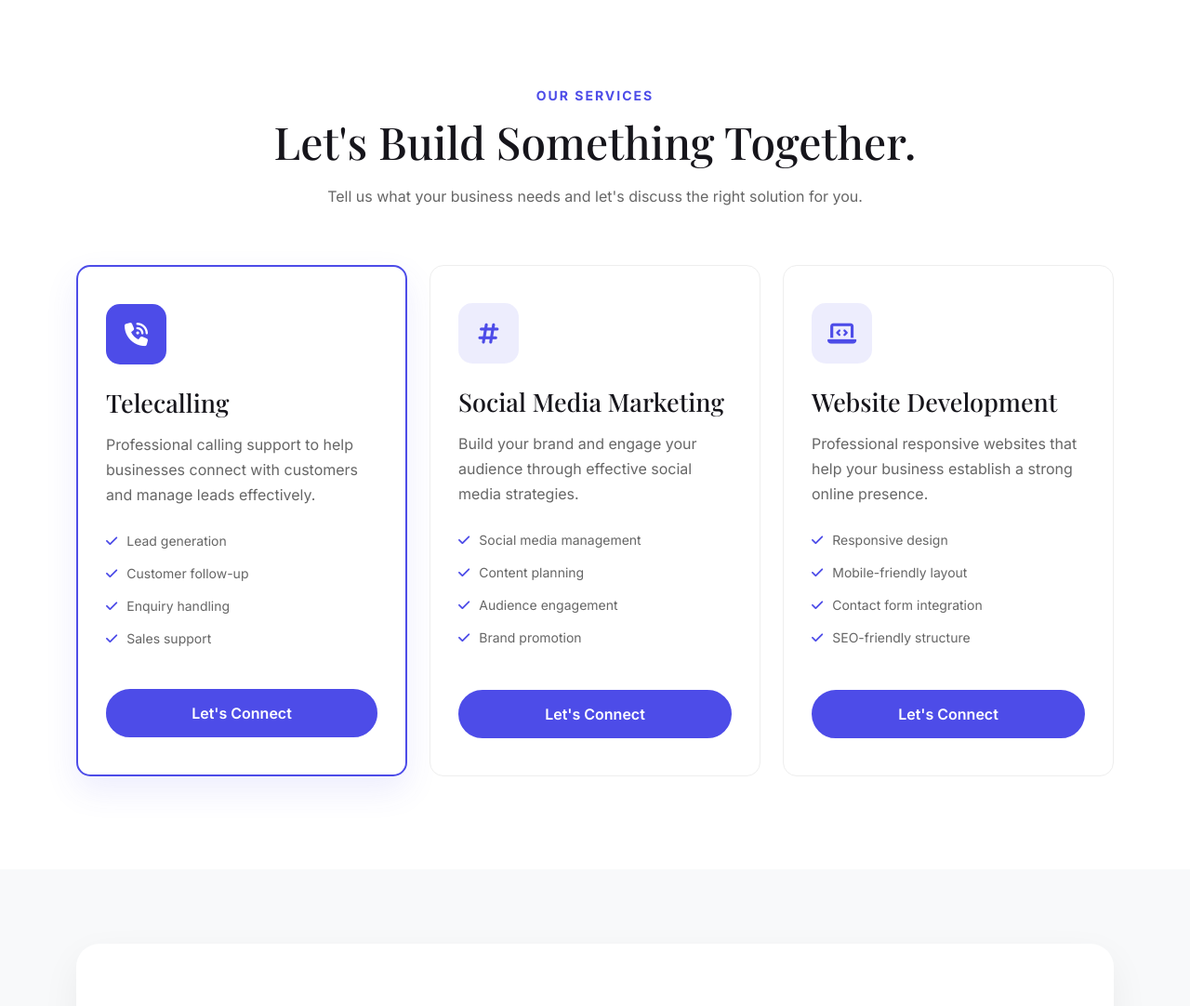
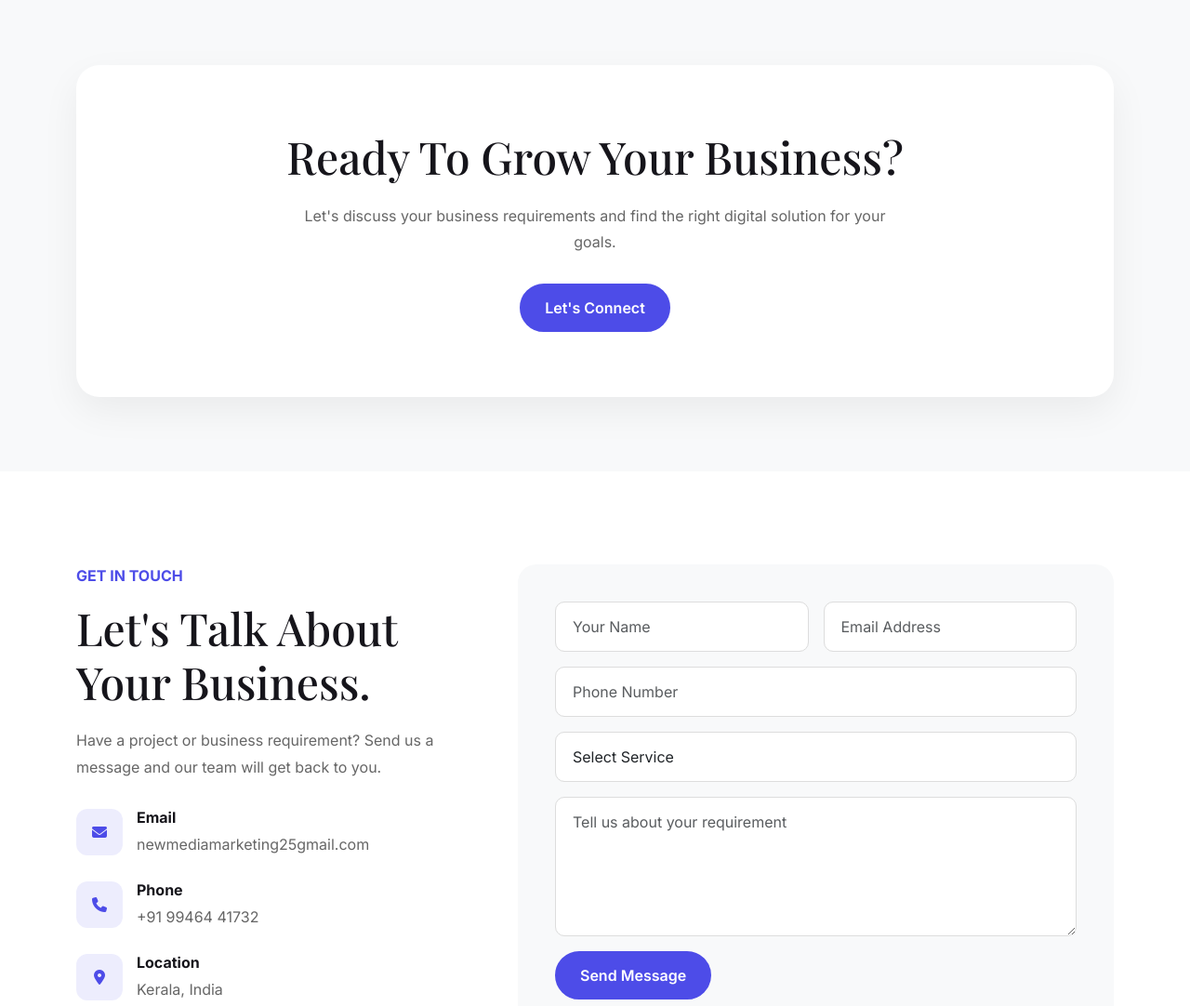
Before and after one commit to sreeharisivansrss/newmedia, a plain HTML site: page index.html in a window 1280 px wide. Shown: the part 3540-4622 px from the top of the page at 93% size. Drawn offline with nearby package versions, Linux system fonts and the light colour scheme.

Commit message:
updated website

```diff
--- a/index.html
+++ b/index.html
@@ -1405,205 +1405,6 @@
 
 
     <!-- =========================
-         SERVICES / CONNECT
-    ========================= -->
-
-    <section class="section packages-section" id="packages">
-
-        <div class="container">
-
-            <div class="section-title">
-
-                <span>Our Services</span>
-
-                <h2>
-                    Let's Build Something Together.
-                </h2>
-
-                <p>
-                    Tell us what your business needs and let's
-                    discuss the right solution for you.
-                </p>
-
-            </div>
-
-
-            <div class="row g-4">
-
-                <!-- TELECALLING -->
-
-                <div class="col-lg-4 col-md-6">
-
-                    <div class="package-card featured">
-
-                        <div class="package-icon">
-                            <i class="fas fa-phone-volume"></i>
-                        </div>
-
-                        <h4>
-                            Telecalling
-                        </h4>
-
-                        <p>
-                            Professional calling support to help
-                            businesses connect with customers and
-                            manage leads effectively.
-                        </p>
-
-                        <ul class="package-list">
-
-                            <li>
-                                <i class="fas fa-check"></i>
-                                Lead generation
-                            </li>
-
-                            <li>
-                                <i class="fas fa-check"></i>
-                                Customer follow-up
-                            </li>
-
-                            <li>
-                                <i class="fas fa-check"></i>
-                                Enquiry handling
-                            </li>
-
-                            <li>
-                                <i class="fas fa-check"></i>
-                                Sales support
-                            </li>
-
-                        </ul>
-
-                        <a href="#contact"
-                           class="btn btn-primary-custom w-100 service-connect">
-
-                            Let's Connect
-
-                        </a>
-
-                    </div>
-
-                </div>
-
-
-                <!-- SOCIAL MEDIA MARKETING -->
-
-                <div class="col-lg-4 col-md-6">
-
-                    <div class="package-card">
-
-                        <div class="package-icon">
-                            <i class="fas fa-hashtag"></i>
-                        </div>
-
-                        <h4>
-                            Social Media Marketing
-                        </h4>
-
-                        <p>
-                            Build your brand and engage your audience
-                            through effective social media strategies.
-                        </p>
-
-                        <ul class="package-list">
-
-                            <li>
-                                <i class="fas fa-check"></i>
-                                Social media management
-                            </li>
-
-                            <li>
-                                <i class="fas fa-check"></i>
-                                Content planning
-                            </li>
-
-                            <li>
-                                <i class="fas fa-check"></i>
-                                Audience engagement
-                            </li>
-
-                            <li>
-                                <i class="fas fa-check"></i>
-                                Brand promotion
-                            </li>
-
-                        </ul>
-
-                        <a href="#contact"
-                           class="btn btn-primary-custom w-100 service-connect">
-
-                            Let's Connect
-
-                        </a>
-
-                    </div>
-
-                </div>
-
-
-                <!-- WEBSITE DEVELOPMENT -->
-
-                <div class="col-lg-4 col-md-6">
-
-                    <div class="package-card">
-
-                        <div class="package-icon">
-                            <i class="fas fa-laptop-code"></i>
-                        </div>
-
-                        <h4>
-                            Website Development
-                        </h4>
-
-                        <p>
-                            Professional responsive websites that
-                            help your business establish a strong
-                            online presence.
-                        </p>
-
-                        <ul class="package-list">
-
-                            <li>
-                                <i class="fas fa-check"></i>
-                                Responsive design
-                            </li>
-
-                            <li>
-                                <i class="fas fa-check"></i>
-                                Mobile-friendly layout
-                            </li>
-
-                            <li>
-                                <i class="fas fa-check"></i>
-                                Contact form integration
-                            </li>
-
-                            <li>
-                                <i class="fas fa-check"></i>
-                                SEO-friendly structure
-                            </li>
-
-                        </ul>
-
-                        <a href="#contact"
-                           class="btn btn-primary-custom w-100 service-connect">
-
-                            Let's Connect
-
-                        </a>
-
-                    </div>
-
-                </div>
-
-            </div>
-
-        </div>
-
-    </section>
-
-
-    <!-- =========================
          CTA
     ========================= -->
 
```
